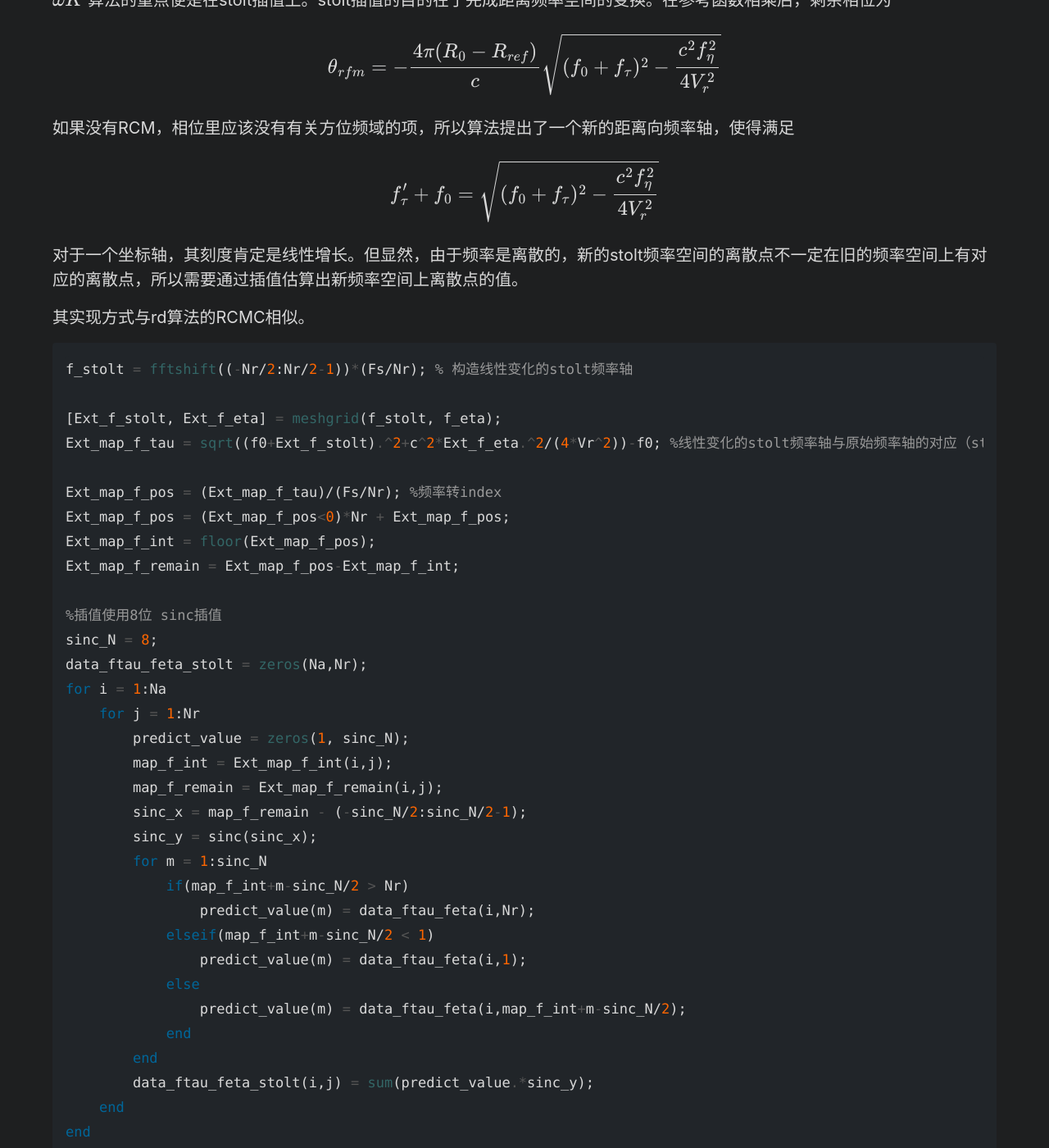
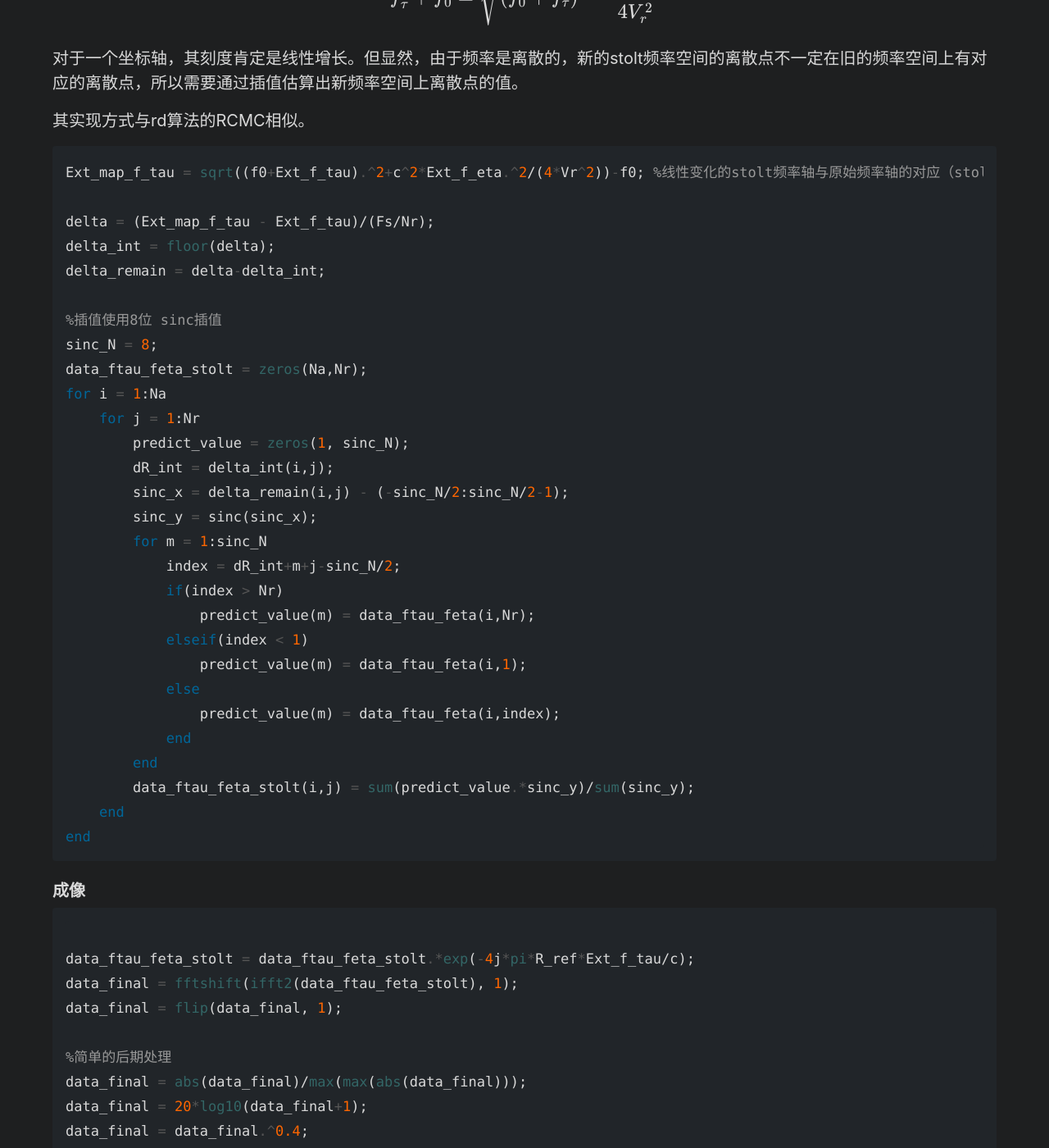
Before and after one commit to wugfh/wugfh.github.io, a Jekyll site: the page built from _posts/2024-10-07-WKA_simulation.md, in a window 1280 px wide and 1400 px high, scrolled down 3346 px. Shown: the whole window at 82% size. Built offline with Jekyll 4.4.1, drawn with Linux system fonts in a browser that asks for light colours; formulas are drawn with MathJax 3; comment, search, counter and statistics services are not loaded; some of the changed text lies outside the part shown.

Commit message:
fix wk bugs

````diff
--- a/_posts/2024-10-07-WKA_simulation.md
+++ b/_posts/2024-10-07-WKA_simulation.md
@@ -85,17 +85,9 @@ $$H_{rfm} = \frac{4 \pi R_{ref}}{c}\sqrt{(f_0+f_\tau)^2-\frac{c^2 f_\eta^2}{4 V_
 
 参考函数相乘实现很简单
 ```matlab
-data = data.*exp(-2j*pi*fc*Ext_time_eta_a);
-data_tau_feta = fft(data, Na, 1); % 首先变换到距离多普勒域
+data_ftau_feta = fft2(data); % 首先变换到距离多普勒域
 
-D = sqrt(1-c^2*Ext_f_eta.^2/(4*Vr^2*f0^2));%徙动因子
-D_ref = sqrt(1-c^2*fc.^2/(4*Vr^2*f0^2)); % 参考频率处的徙动因子（方位向频率中心）
-%大斜视角下，距离调频率随距离变化
-K_factor = c*R0*Ext_f_eta.^2./(2*Vr^2*f0^3.*D.^3);
-Km = Kr./(1-Kr*K_factor);
-
-data_ftau_feta = fft(data_tau_feta, Nr, 2);
-H_rfm = exp(-4j*pi*(R0-R_ref)/c*sqrt((f0+Ext_f_tau).^2-c^2*Ext_f_eta.^2/(4*Vr^2)));
+H_rfm = exp(4j*pi*(R_ref)/c*sqrt((f0+Ext_f_tau).^2-c^2*Ext_f_eta.^2/(4*Vr^2)) + 1j*pi*Ext_f_tau.^2/Kr);
 data_ftau_feta = data_ftau_feta.*H_rfm; %一致rcmc
 ```
 
@@ -114,15 +106,11 @@ $$f_\tau^{\prime}+f_0 = \sqrt{(f_0+f_\tau)^2-\frac{c^2 f_\eta^2}{4 V_r^2}}$$
 其实现方式与rd算法的RCMC相似。
 
 ```matlab
-f_stolt = fftshift((-Nr/2:Nr/2-1))*(Fs/Nr); % 构造线性变化的stolt频率轴
+Ext_map_f_tau = sqrt((f0+Ext_f_tau).^2+c^2*Ext_f_eta.^2/(4*Vr^2))-f0; %线性变化的stolt频率轴与原始频率轴的对应（stolt 映射）
 
-[Ext_f_stolt, Ext_f_eta] = meshgrid(f_stolt, f_eta);
-Ext_map_f_tau = sqrt((f0+Ext_f_stolt).^2+c^2*Ext_f_eta.^2/(4*Vr^2))-f0; %线性变化的stolt频率轴与原始频率轴的对应（stolt 映射）
-
-Ext_map_f_pos = (Ext_map_f_tau)/(Fs/Nr); %频率转index
-Ext_map_f_pos = (Ext_map_f_pos<0)*Nr + Ext_map_f_pos;
-Ext_map_f_int = floor(Ext_map_f_pos);
-Ext_map_f_remain = Ext_map_f_pos-Ext_map_f_int;
+delta = (Ext_map_f_tau - Ext_f_tau)/(Fs/Nr);
+delta_int = floor(delta);
+delta_remain = delta-delta_int;
 
 %插值使用8位 sinc插值
 sinc_N = 8;
@@ -130,37 +118,31 @@ data_ftau_feta_stolt = zeros(Na,Nr);
 for i = 1:Na
     for j = 1:Nr
         predict_value = zeros(1, sinc_N);
-        map_f_int = Ext_map_f_int(i,j);
-        map_f_remain = Ext_map_f_remain(i,j);
-        sinc_x = map_f_remain - (-sinc_N/2:sinc_N/2-1);
+        dR_int = delta_int(i,j);
+        sinc_x = delta_remain(i,j) - (-sinc_N/2:sinc_N/2-1);
         sinc_y = sinc(sinc_x);
         for m = 1:sinc_N
-            if(map_f_int+m-sinc_N/2 > Nr)
+            index = dR_int+m+j-sinc_N/2;
+            if(index > Nr)
                 predict_value(m) = data_ftau_feta(i,Nr);
-            elseif(map_f_int+m-sinc_N/2 < 1)
+            elseif(index < 1)
                 predict_value(m) = data_ftau_feta(i,1);
             else
-                predict_value(m) = data_ftau_feta(i,map_f_int+m-sinc_N/2);
+                predict_value(m) = data_ftau_feta(i,index);
             end
         end
-        data_ftau_feta_stolt(i,j) = sum(predict_value.*sinc_y);
+        data_ftau_feta_stolt(i,j) = sum(predict_value.*sinc_y)/sum(sinc_y);
     end
 end
 ```
 
 ### 成像
 
-最后便是简单的成像。如果之前完成了距离压缩，这里便不需要了。如果没有，需要注意使用新的频率空间。
+```matlab
 
-```matlab
-Hr = exp(1j*pi*(D./(Km.*D_ref)).*Ext_f_stolt.^2);
-data_ftau_feta_stolt = data_ftau_feta_stolt.*Hr; % 距离压缩
-
-data_tau_feta = ifft(data_ftau_feta_stolt, Nr, 2);
-R0_RCMC = c*Ext_time_tau_r/2;
-Ha = exp(4j*pi*D.*R0_RCMC*f0/c);
-data_tau_feta = data_tau_feta.*Ha; % 方位压缩
-data_final = ifft(data_tau_feta, Na, 1);
+data_ftau_feta_stolt = data_ftau_feta_stolt.*exp(-4j*pi*R_ref*Ext_f_tau/c);
+data_final = fftshift(ifft2(data_ftau_feta_stolt), 1);
+data_final = flip(data_final, 1);
 
 %简单的后期处理
 data_final = abs(data_final)/max(max(abs(data_final)));
@@ -179,27 +161,3 @@ data_final = abs(data_final)/max(max(abs(data_final)));
 <center>有stolt插值</center>
 
 ![alt text](/assets/wk_sim/complete.png)
-
-
-存在一些没有解决的问题。代码里将数据进行了补零。
-```matlab
-[Na_tmp, Nr_tmp] = size(data_1);
-kai = kaiser(Nr_tmp, 2.5);
-Ext_kai = repmat(kai', Na_tmp, 1);
-data_1 = data_1.*Ext_kai;
-[Na, Nr] = size(data_1);
-data = zeros(Na+Na, Nr+Nr);
-data(1:Na, 1:Nr) = data_1;
-[Na,Nr] = size(data);
-```
-
-如果扩展后数据为这样，则效果很好。
-```matlab
-data = zeros(Na+Na, Nr+Nr);
-```
-但如果这样
-```matlab
-data = zeros(Na+Na/2, Nr+Nr/2);
-```
-效果如图，出现了方位模糊。
-![alt text](/assets/wk_sim/range_small.png)
````
Also changed, not shown: other parts of _posts/2024-10-07-WKA_simulation.md (+1 -1 lines), assets/wk_sim/complete.png, assets/wk_sim/no_stolt.png.
